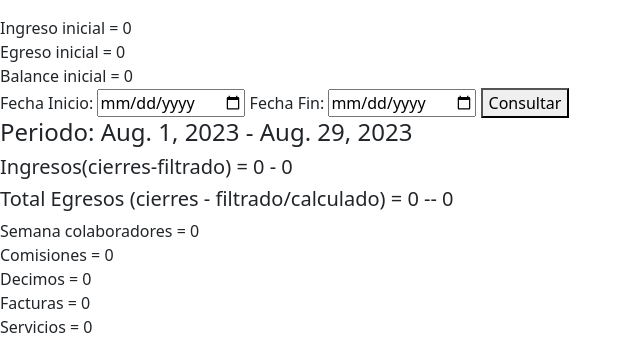
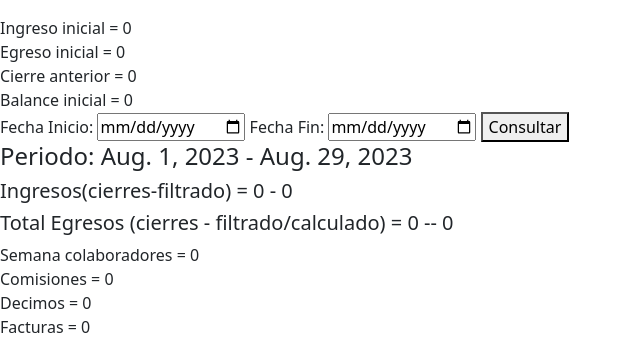
Before and after one commit to dieeromo/ContaAF, a Django app: page /historicos/cifras/ in a window 1280 px wide. Shown: the part 136-476 px from the top of the page, without its empty margins (0-640 px from the left). Run offline with Django 3.2, Linux system fonts and the light colour scheme; data that the repository does not hold is empty.

Commit message:
correcion balance

```diff
--- a/historicos/templates/solidcifras.html
+++ b/historicos/templates/solidcifras.html
@@ -48,6 +48,7 @@
 <div>
     <div>Ingreso inicial = {{ingreso_inicial}}</div>
     <div>Egreso inicial = {{egreso_inicial}}</div>
+    <div>Cierre anterior = {{cierre_anterior_inicial}}</div>
     <div>Balance inicial = {{balance_inicial}}</div>
 </div>
 
--- a/historicos/views.py
+++ b/historicos/views.py
@@ -24,12 +24,14 @@ def cifras(request):
 
         ingreso_inicial = 0
         egreso_inicial = 0
+        cierre_anterior_inicial = 0
         cierre_inicial = CierresCajas.objects.filter(fecha='2023-05-31')
         for ii in cierre_inicial:
-            ingreso_inicial = ingreso_inicial + ii.valorIngresos + ii.valorCierreAnterior
+            ingreso_inicial = ingreso_inicial + ii.valorIngresos
             egreso_inicial = egreso_inicial + ii.valorEgresos
+            cierre_anterior_inicial = cierre_anterior_inicial + ii.valorCierreAnterior
 
-        balance_inicial = ingreso_inicial - egreso_inicial
+        balance_inicial = ingreso_inicial - egreso_inicial + cierre_anterior_inicial
 
 
 
@@ -38,6 +40,7 @@ def cifras(request):
 
         ingresostotalperiodo = 0
         egresostotalperiodo = 0
+
         for ingresos in cifrasCierres:
             ingresostotalperiodo = ingresostotalperiodo + ingresos.valorIngresos
             egresostotalperiodo = egresostotalperiodo + ingresos.valorEgresos
@@ -103,6 +106,7 @@ def cifras(request):
             'cierre_inicial' : cierre_inicial,
             'ingreso_inicial' : ingreso_inicial,
             'egreso_inicial' :  egreso_inicial,
+            'cierre_anterior_inicial':cierre_anterior_inicial,
             'balance_inicial':balance_inicial,
 
             'ingresostotalperiodo':ingresostotalperiodo,
@@ -132,12 +136,14 @@ def cifras(request):
         cierre_inicial = CierresCajas.objects.filter(fecha='2023-05-31')
         ingreso_inicial = 0
         egreso_inicial = 0
+        cierre_anterior_inicial = 0
         cierre_inicial = CierresCajas.objects.filter(fecha='2023-05-31')
         for ii in cierre_inicial:
-            ingreso_inicial = ingreso_inicial + ii.valorIngresos + ii.valorCierreAnterior
+            ingreso_inicial = ingreso_inicial + ii.valorIngresos
             egreso_inicial = egreso_inicial + ii.valorEgresos
+            cierre_anterior_inicial = cierre_anterior_inicial + ii.valorCierreAnterior
 
-        balance_inicial = ingreso_inicial - egreso_inicial
+        balance_inicial = ingreso_inicial - egreso_inicial + cierre_anterior_inicial
 
 
 
@@ -208,6 +214,7 @@ def cifras(request):
             'cierre_inicial' : cierre_inicial,
             'ingreso_inicial' : ingreso_inicial,
             'egreso_inicial' :  egreso_inicial,
+            'cierre_anterior_inicial':cierre_anterior_inicial,
             'balance_inicial':balance_inicial,
 
 
```
